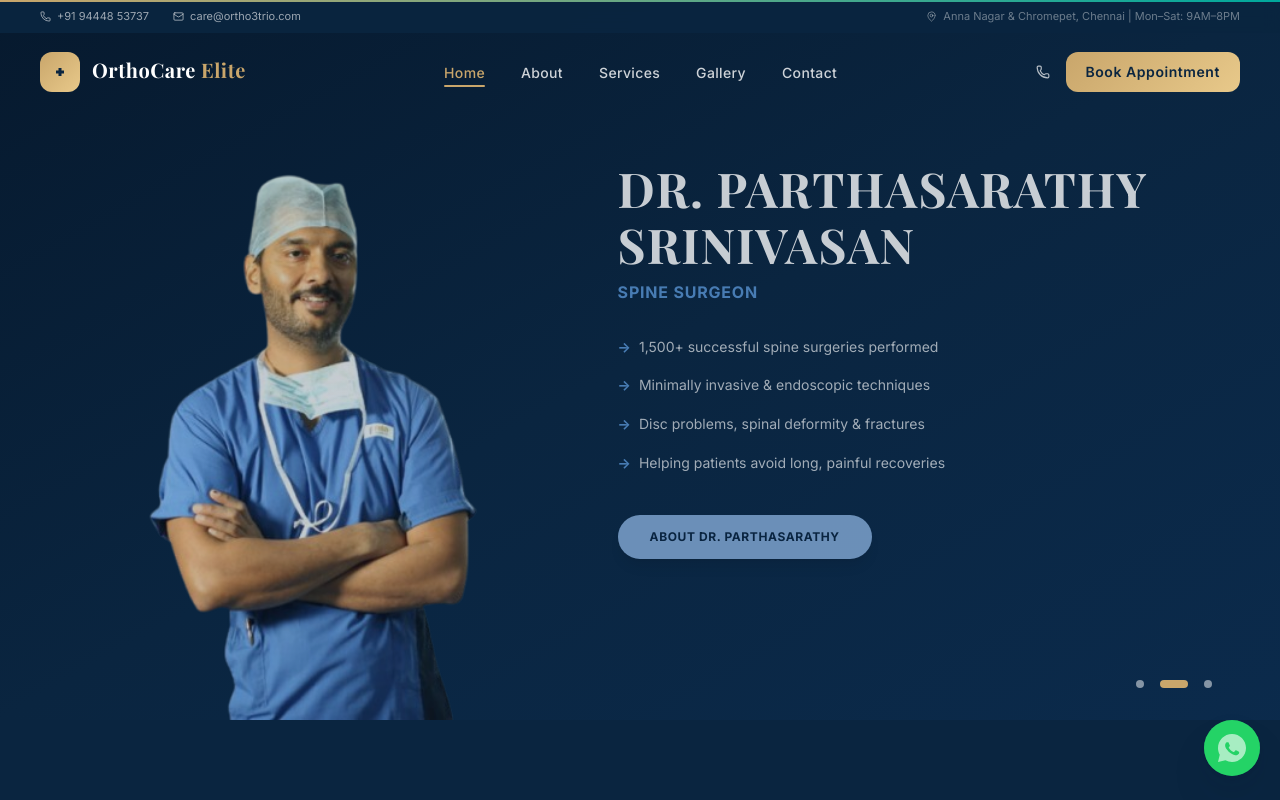
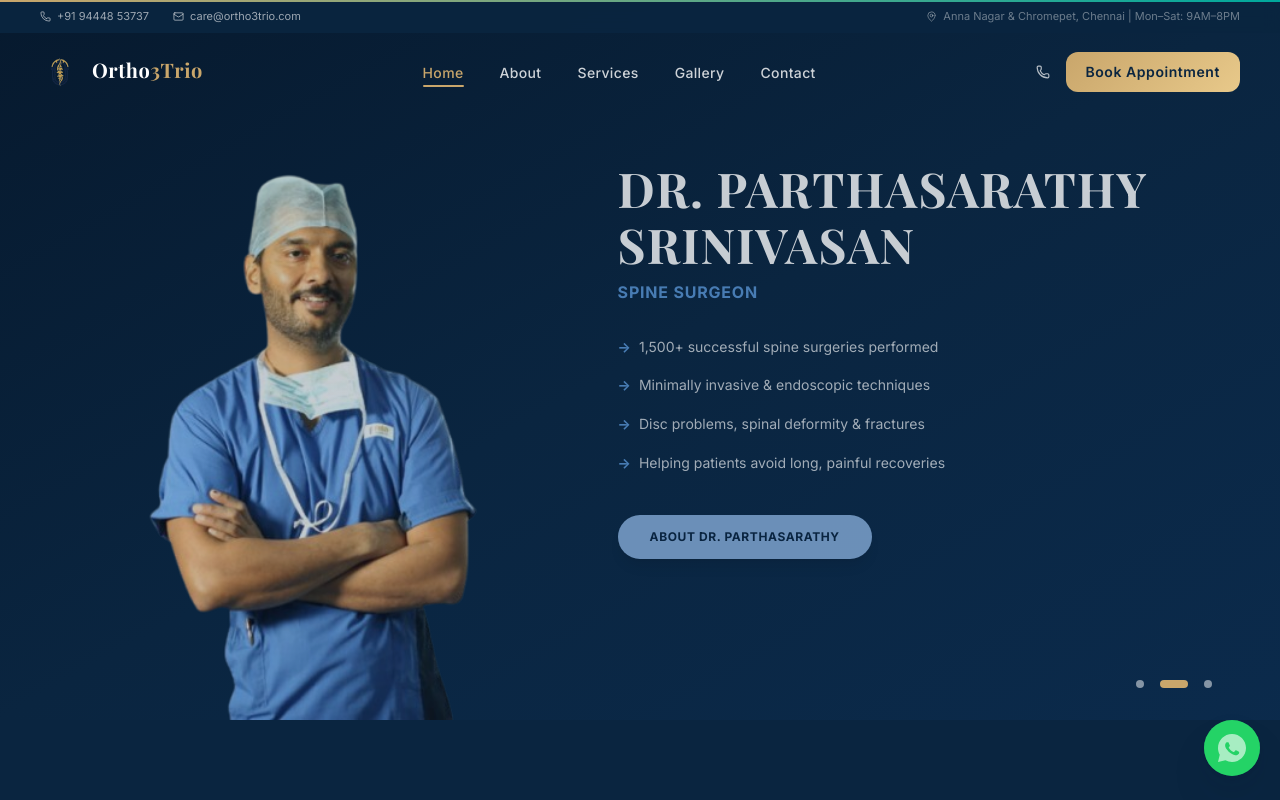
Before and after one commit to yakash4658r/Orthopedic, a React (Vite) app: page / in a window 1280 px wide. Shown: the top 800 px of the page. Built offline with nearby package versions, Linux system fonts and the light colour scheme; a web font is replaced by a local one.

Commit message:
Add newly generated logo and replace all residual OrthoCare Elite texts

```diff
--- a/src/components/Footer.tsx
+++ b/src/components/Footer.tsx
@@ -53,10 +53,10 @@ export default function Footer() {
         {/* Col 1 — Brand */}
         <div>
           <div className="flex items-center gap-3 mb-4">
-            <div className="w-10 h-10 rounded-xl flex items-center justify-center" style={{ background: 'linear-gradient(135deg, #C9A66B, #E8C98A)' }}>
-              <svg width="22" height="22" viewBox="0 0 44 44" fill="none"><path d="M19 14H25V19H30V25H25V30H19V25H14V19H19V14Z" fill="#0A2540" /></svg>
+            <div className="w-10 h-10 flex items-center justify-center">
+              <img src={import.meta.env.BASE_URL + 'logo.png'} alt="Logo" className="w-full h-full object-contain" />
             </div>
-            <span className="font-heading text-white text-xl font-bold">OrthoCare <span style={{ color: '#C9A66B' }}>Elite</span></span>
+            <span className="font-heading text-white text-xl font-bold">Ortho<span style={{ color: '#C9A66B' }}>3Trio</span></span>
           </div>
           <p className="text-white/40 text-sm leading-relaxed mb-5">
             Chennai's premier multi-specialty orthopaedic destination. Fellowship-trained surgeons. World-class outcomes.
--- a/src/components/Navbar.tsx
+++ b/src/components/Navbar.tsx
@@ -75,17 +75,12 @@ export default function Navbar() {
 
           {/* Logo */}
           <NavLink to="/" className="flex items-center gap-3 group">
-            <div
-              className="w-10 h-10 rounded-xl flex items-center justify-center transition-transform duration-300 group-hover:scale-110"
-              style={{ background: 'linear-gradient(135deg, #C9A66B, #E8C98A)' }}
-            >
-              <svg width="22" height="22" viewBox="0 0 44 44" fill="none">
-                <path d="M19 14H25V19H30V25H25V30H19V25H14V19H19V14Z" fill="#0A2540" />
-              </svg>
+            <div className="w-10 h-10 flex items-center justify-center transition-transform duration-300 group-hover:scale-110">
+              <img src={import.meta.env.BASE_URL + 'logo.png'} alt="Logo" className="w-full h-full object-contain" />
             </div>
             <div>
-              <span className="font-heading text-white text-xl font-bold tracking-wide leading-none">OrthoCare</span>
-              <span className="font-heading text-xl font-bold tracking-wide leading-none" style={{ color: '#C9A66B' }}> Elite</span>
+              <span className="font-heading text-white text-xl font-bold tracking-wide leading-none">Ortho</span>
+              <span className="font-heading text-xl font-bold tracking-wide leading-none" style={{ color: '#C9A66B' }}>3Trio</span>
             </div>
           </NavLink>
 
@@ -167,12 +162,10 @@ export default function Navbar() {
             >
               <div className="flex items-center justify-between px-8 py-6 border-b border-white/10">
                 <NavLink to="/" className="flex items-center gap-3" onClick={() => setDrawerOpen(false)}>
-                  <div className="w-9 h-9 rounded-xl flex items-center justify-center" style={{ background: 'linear-gradient(135deg, #C9A66B, #E8C98A)' }}>
-                    <svg width="18" height="18" viewBox="0 0 44 44" fill="none">
-                      <path d="M19 14H25V19H30V25H25V30H19V25H14V19H19V14Z" fill="#0A2540" />
-                    </svg>
+                  <div className="w-9 h-9 flex items-center justify-center">
+                    <img src={import.meta.env.BASE_URL + 'logo.png'} alt="Logo" className="w-full h-full object-contain" />
                   </div>
-                  <span className="font-heading text-white text-lg font-bold">OrthoCare <span style={{ color: '#C9A66B' }}>Elite</span></span>
+                  <span className="font-heading text-white text-lg font-bold">Ortho<span style={{ color: '#C9A66B' }}>3Trio</span></span>
                 </NavLink>
                 <button onClick={() => setDrawerOpen(false)} className="text-white/60 hover:text-white p-2 rounded-lg hover:bg-white/10 transition-colors">
                   <X size={22} />
--- a/src/components/PageLoader.tsx
+++ b/src/components/PageLoader.tsx
@@ -30,17 +30,9 @@ export default function PageLoader() {
               initial={{ rotateY: 90 }}
               animate={{ rotateY: 0 }}
               transition={{ duration: 0.8, delay: 0.2, ease: [0.16, 1, 0.3, 1] }}
-              className="w-20 h-20 rounded-2xl flex items-center justify-center"
-              style={{
-                background: 'linear-gradient(135deg, #C9A66B 0%, #E8C98A 50%, #C9A66B 100%)',
-                boxShadow: '0 0 48px rgba(201,166,107,0.4)',
-              }}
+              className="w-16 h-16 flex items-center justify-center mb-6"
             >
-              <svg width="44" height="44" viewBox="0 0 44 44" fill="none">
-                <path d="M22 6C22 6 8 12 8 22C8 32 15 38 22 38C29 38 36 32 36 22C36 12 22 6 22 6Z"
-                  fill="rgba(10,37,64,0.15)" />
-                <path d="M19 14H25V19H30V25H25V30H19V25H14V19H19V14Z" fill="#0A2540" />
-              </svg>
+              <img src={import.meta.env.BASE_URL + 'logo.png'} alt="Logo" className="w-full h-full object-contain" />
             </motion.div>
 
             {/* Text */}
@@ -51,7 +43,7 @@ export default function PageLoader() {
                 transition={{ delay: 0.5, duration: 0.6 }}
                 className="text-white font-heading text-3xl font-bold tracking-wide"
               >
-                OrthoCare<span style={{ color: '#C9A66B' }}> Elite</span>
+                Ortho<span style={{ color: '#C9A66B' }}>3Trio</span>
               </motion.p>
               <motion.p
                 initial={{ opacity: 0 }}
--- a/src/components/WhatsAppButton.tsx
+++ b/src/components/WhatsAppButton.tsx
@@ -3,7 +3,7 @@ import { motion } from 'framer-motion';
 import { BRAND } from '../constants/data';
 
 export default function WhatsAppButton() {
-  const whatsappUrl = `https://wa.me/${BRAND.whatsapp}?text=Hello%2C%20I%20would%20like%20to%20book%20an%20appointment%20at%20OrthoCare%20Elite.`;
+  const whatsappUrl = `https://wa.me/${BRAND.whatsapp}?text=Hello%2C%20I%20would%20like%20to%20book%20an%20appointment%20at%20Ortho3Trio.`;
 
   return (
     <motion.a
```
Also changed, not shown: public/logo.png (added).
